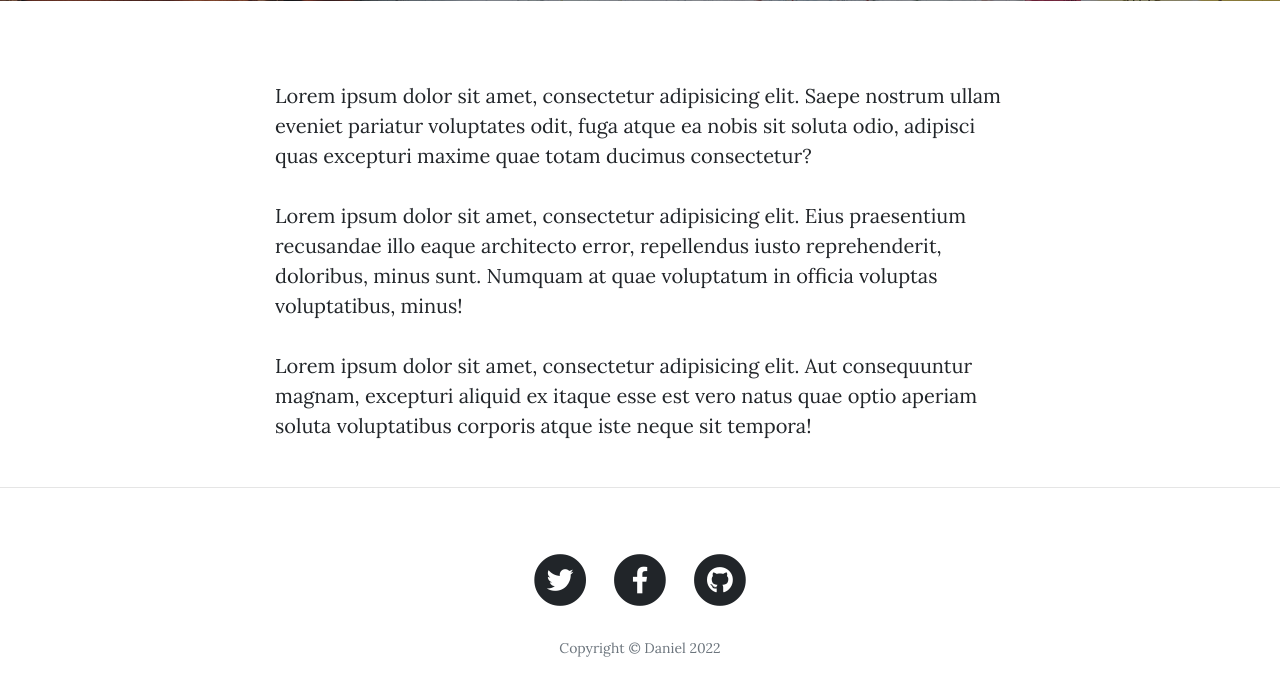
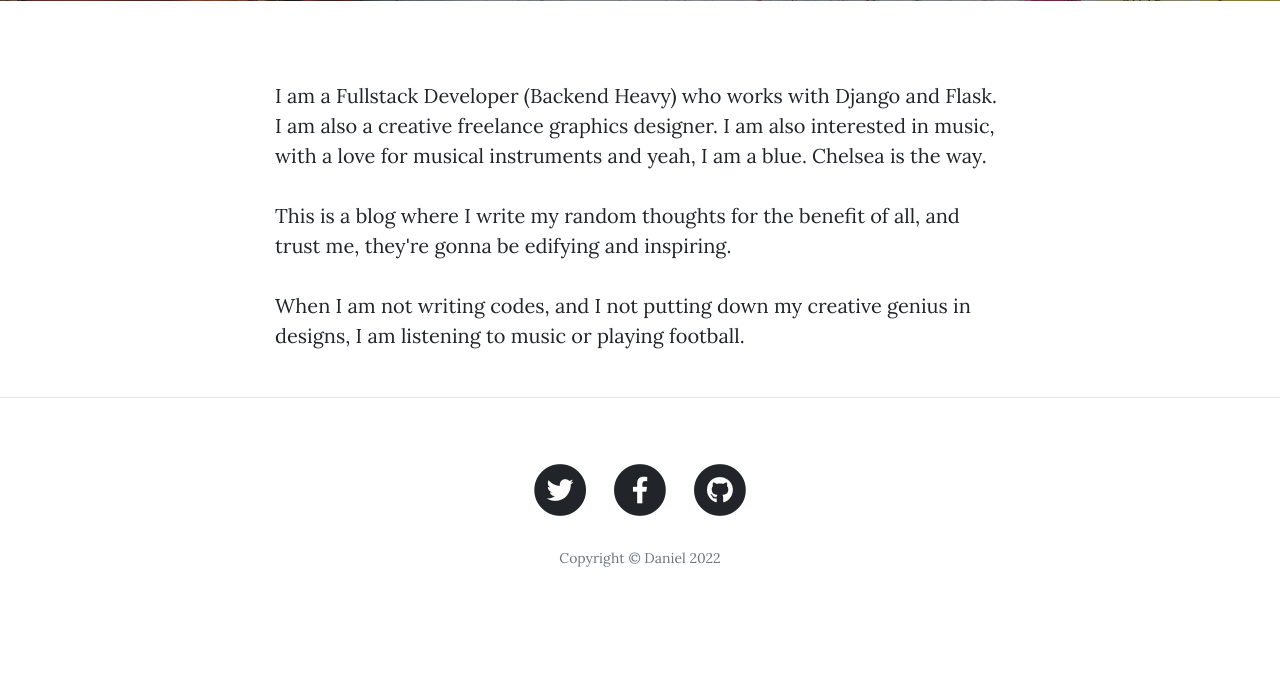
Before and after one commit to DanAdewole/My-Blog, a Flask app: page /about in a window 1280 px wide. Shown: the part 531-1212 px from the top of the page. After the commit the page ends 1098 px from the top, so only its background shows below. Run offline with Flask 2, Linux system fonts and the light colour scheme; some libraries are stand-ins or nearby versions.

Commit message:
Edit about me to give meaningful description

```diff
--- a/templates/about.html
+++ b/templates/about.html
@@ -19,9 +19,9 @@
   <div class="container">
     <div class="row">
       <div class="col-lg-8 col-md-10 mx-auto">
-        <p>Lorem ipsum dolor sit amet, consectetur adipisicing elit. Saepe nostrum ullam eveniet pariatur voluptates odit, fuga atque ea nobis sit soluta odio, adipisci quas excepturi maxime quae totam ducimus consectetur?</p>
-        <p>Lorem ipsum dolor sit amet, consectetur adipisicing elit. Eius praesentium recusandae illo eaque architecto error, repellendus iusto reprehenderit, doloribus, minus sunt. Numquam at quae voluptatum in officia voluptas voluptatibus, minus!</p>
-        <p>Lorem ipsum dolor sit amet, consectetur adipisicing elit. Aut consequuntur magnam, excepturi aliquid ex itaque esse est vero natus quae optio aperiam soluta voluptatibus corporis atque iste neque sit tempora!</p>
+        <p>I am a Fullstack Developer (Backend Heavy) who works with Django and Flask. I am also a creative freelance graphics designer. I am also interested in music, with a love for musical instruments and yeah, I am a blue. Chelsea is the way.</p>
+        <p>This is a blog where I write my random thoughts for the benefit of all, and trust me, they're gonna be edifying and inspiring.</p>
+        <p>When I am not writing codes, and I not putting down my creative genius in designs, I am listening to music or playing football.</p>
       </div>
     </div>
   </div>
```
